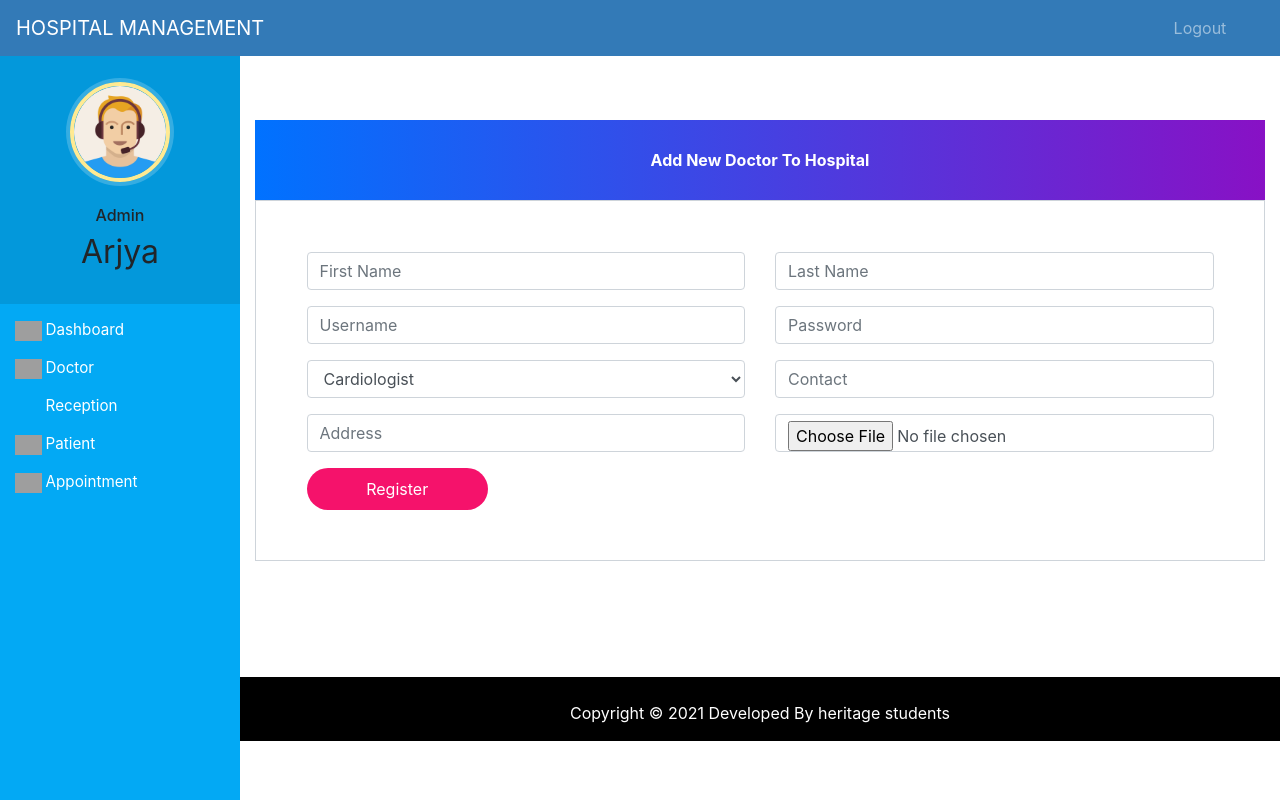
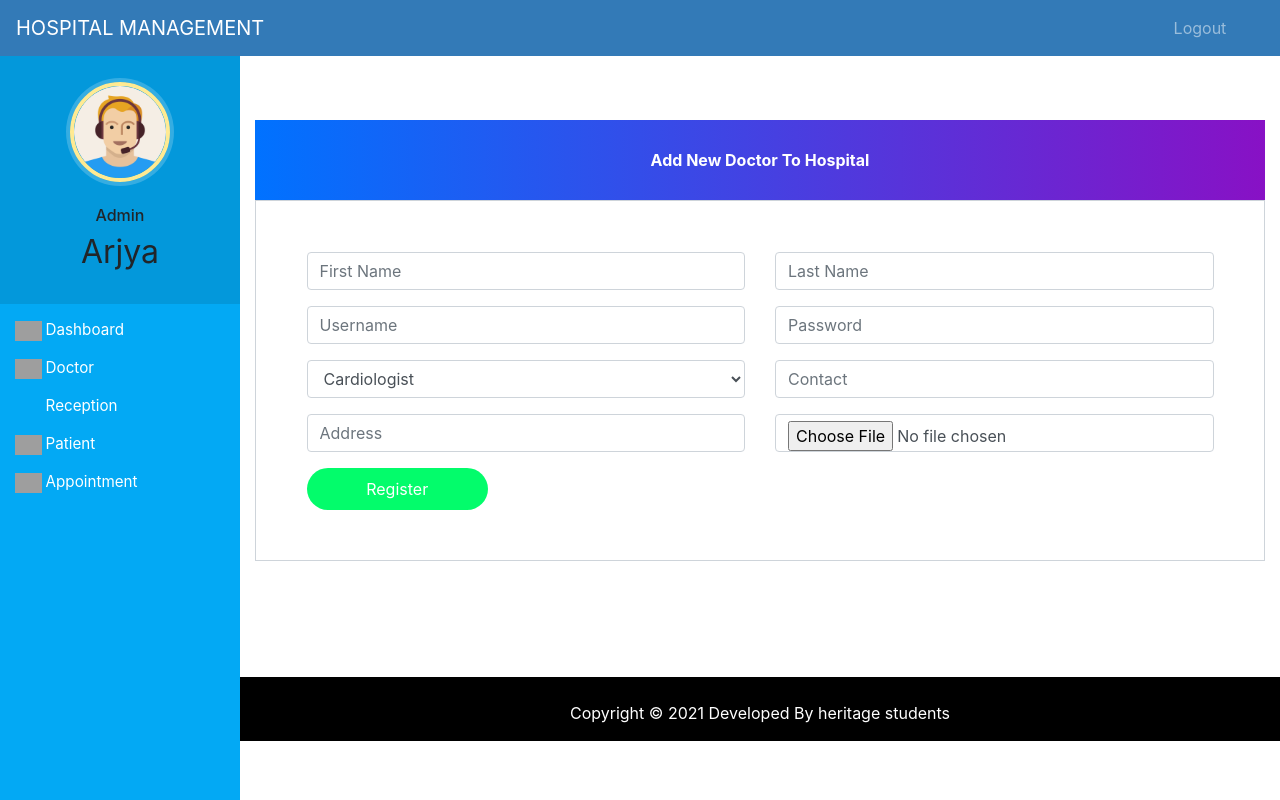
Before and after one commit to Ashsakshi19/hospitalManagementDjango, a Django app: page /admin-add-doctor in a window 1280 px wide. Run offline with Django 3.2, Linux system fonts and the light colour scheme; a user stored in the database is signed in; some libraries are stand-ins or nearby versions; grey boxes are pictures that could not be loaded.

Commit message:
green color added

```diff
--- a/templates/hospital/admin_add_doctor.html
+++ b/templates/hospital/admin_add_doctor.html
@@ -33,7 +33,7 @@
       padding: 1%;
       width: 20%;
       cursor: pointer;
-      background: #f5126b;
+      background: #03fc6b;
       color: #fff;
     }
 
```
